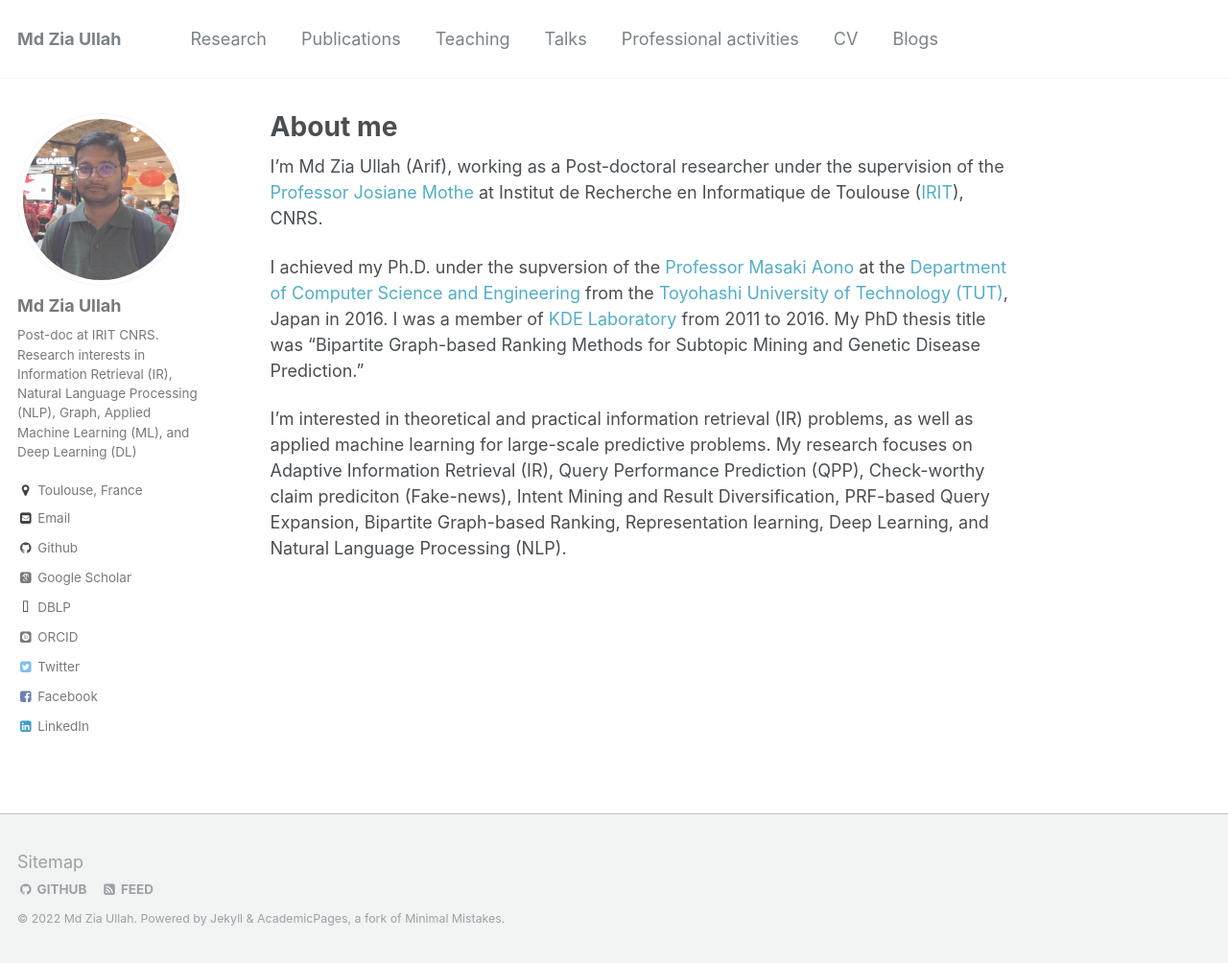
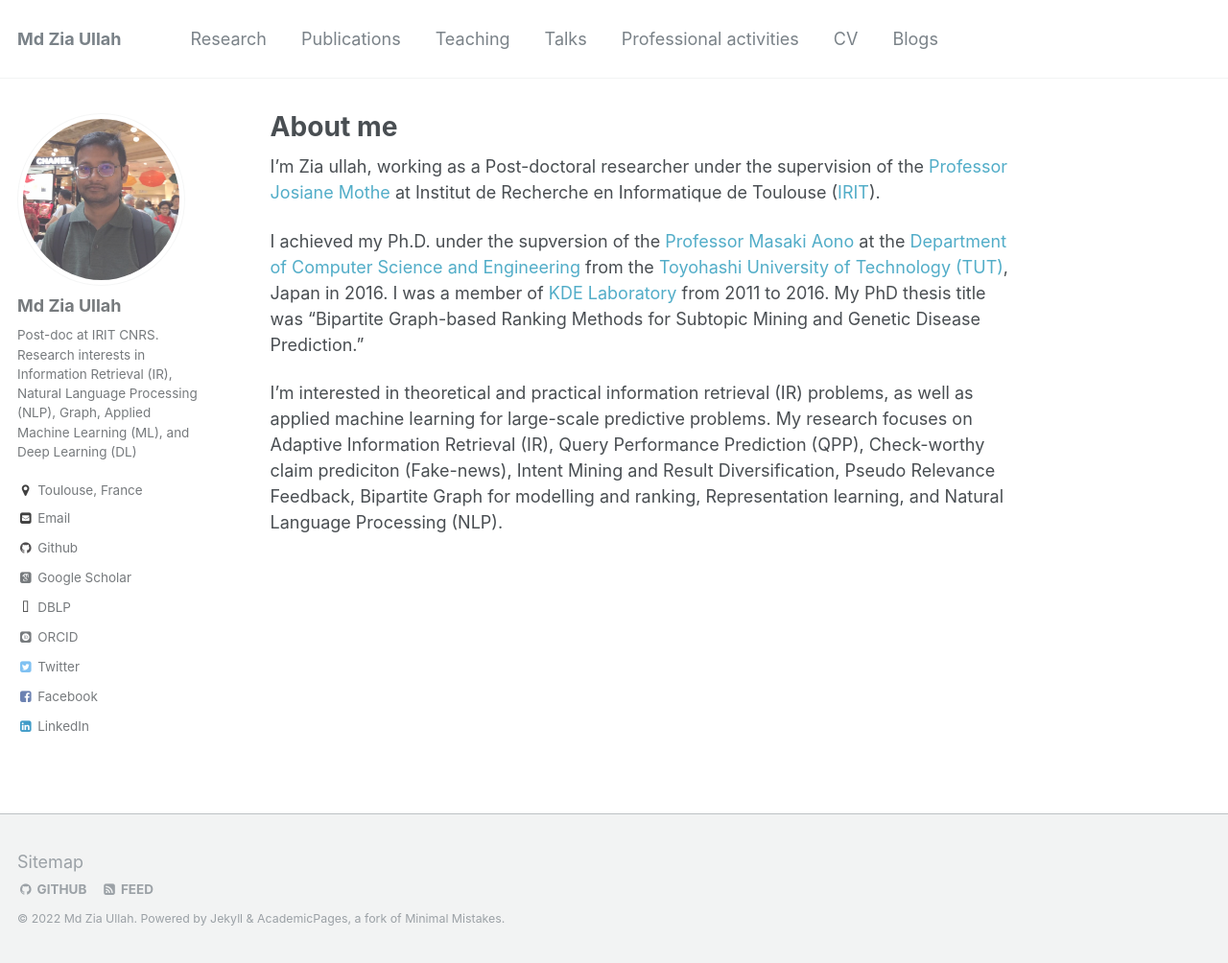
Before and after one commit to zuacubd/zuacubd.github.io, a Jekyll site: the page built from _pages/about.md, in a window 1280 px wide and 1004 px high. Shown: the whole window at 96% size. Built offline with Jekyll 4.4.1, drawn with Linux system fonts in a browser that asks for light colours; some web fonts are replaced.

Commit message:
Update about.md
Removed CNRS and fixed research areas

```diff
--- a/_pages/about.md
+++ b/_pages/about.md
@@ -9,8 +9,8 @@ redirect_from:
 published: true
 ---
 
-I'm Md Zia Ullah (Arif), working as a Post-doctoral researcher under the supervision of the [Professor Josiane Mothe](https://www.irit.fr/~Josiane.Mothe/) at Institut de Recherche en Informatique de Toulouse ([IRIT](https://www.irit.fr/ "Institut de Recherche en Informatique de Toulouse (IRIT)")), CNRS.
+I'm Zia ullah, working as a Post-doctoral researcher under the supervision of the [Professor Josiane Mothe](https://www.irit.fr/~Josiane.Mothe/) at Institut de Recherche en Informatique de Toulouse ([IRIT](https://www.irit.fr/ "Institut de Recherche en Informatique de Toulouse (IRIT)")).
 
 I achieved my Ph.D. under the supversion of the [Professor Masaki Aono](https://www.kde.cs.tut.ac.jp/%7Eaono/) at the [Department of Computer Science and Engineering](https://www.tut.ac.jp/english/introduction/department03.html) from the [Toyohashi University of Technology (TUT)](https://www.tut.ac.jp/english/index.html), Japan in 2016. I was a member of [KDE Laboratory](https://www.kde.cs.tut.ac.jp/en/) from 2011 to 2016. My PhD thesis title was "Bipartite Graph-based Ranking Methods for Subtopic Mining and Genetic Disease Prediction."
 
-I'm interested in theoretical and practical information retrieval (IR) problems, as well as applied machine learning for large-scale predictive problems. My research focuses on Adaptive Information Retrieval (IR), Query Performance Prediction (QPP), Check-worthy claim prediciton (Fake-news), Intent Mining and Result Diversification, PRF-based Query Expansion, Bipartite Graph-based Ranking, Representation learning, Deep Learning, and Natural Language Processing (NLP).
+I'm interested in theoretical and practical information retrieval (IR) problems, as well as applied machine learning for large-scale predictive problems. My research focuses on Adaptive Information Retrieval (IR), Query Performance Prediction (QPP), Check-worthy claim prediciton (Fake-news), Intent Mining and Result Diversification, Pseudo Relevance Feedback, Bipartite Graph for modelling and ranking, Representation learning, and Natural Language Processing (NLP).
```
